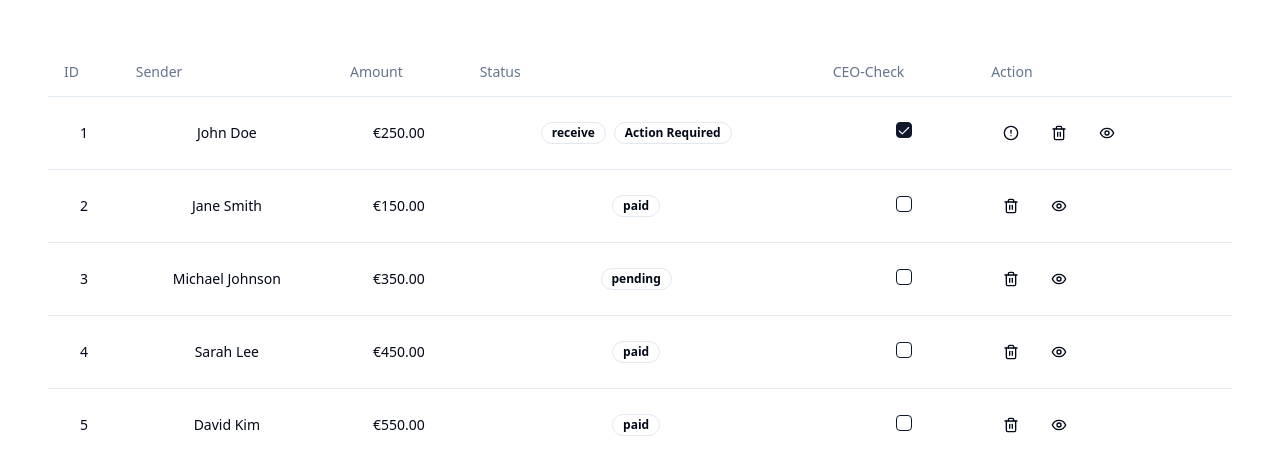
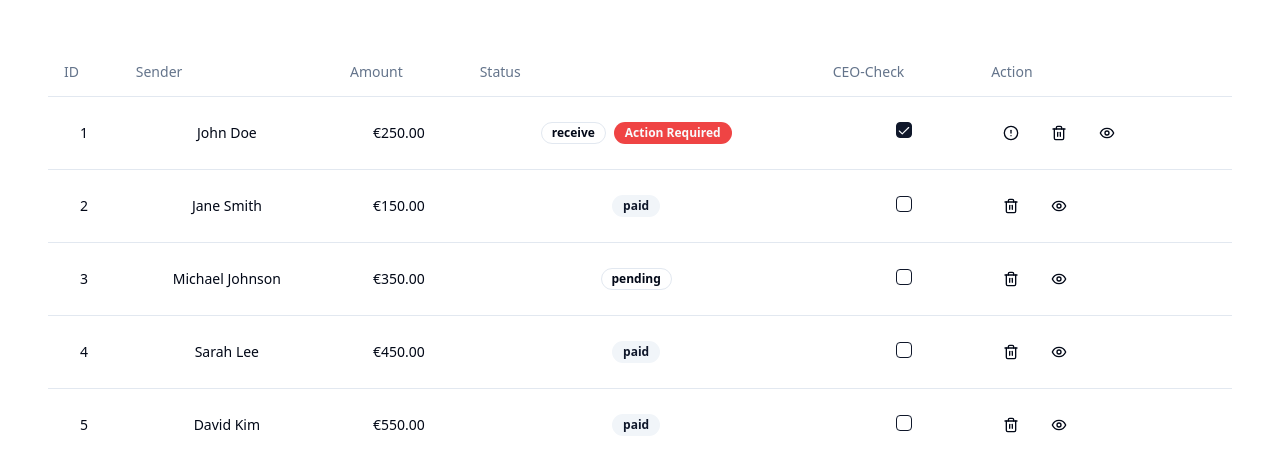
Before and after one commit to GPT-Engineer-App/invoice-dashboard-ui, a React (Vite) app: page / in a window 1280 px wide. Shown: the top 474 px of the page. Built offline with nearby package versions, Linux system fonts and the light colour scheme.

Commit message:
Fixed the Badge variants to match the provided image for the Invoice Dashboard.

```diff
--- a/src/App.jsx
+++ b/src/App.jsx
@@ -77,12 +77,12 @@ const App = () => {
                     key={index}
                     variant={
                       status === "paid"
-                        ? "success"
+                        ? "secondary"
                         : status === "pending"
                         ? "warning"
                         : status === "receive"
                         ? "info"
-                        : "danger"
+                        : "destructive"
                     }
                     className="mr-2"
                   >
```
